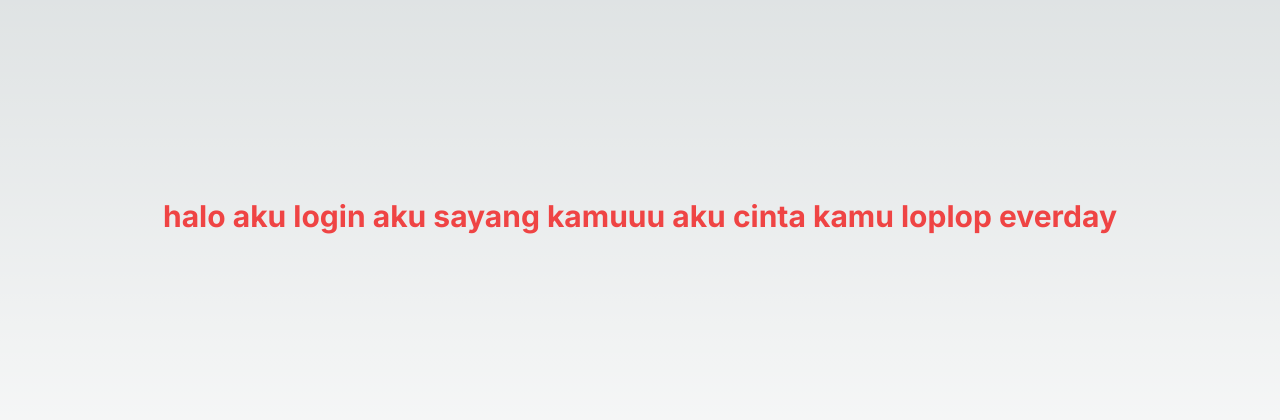
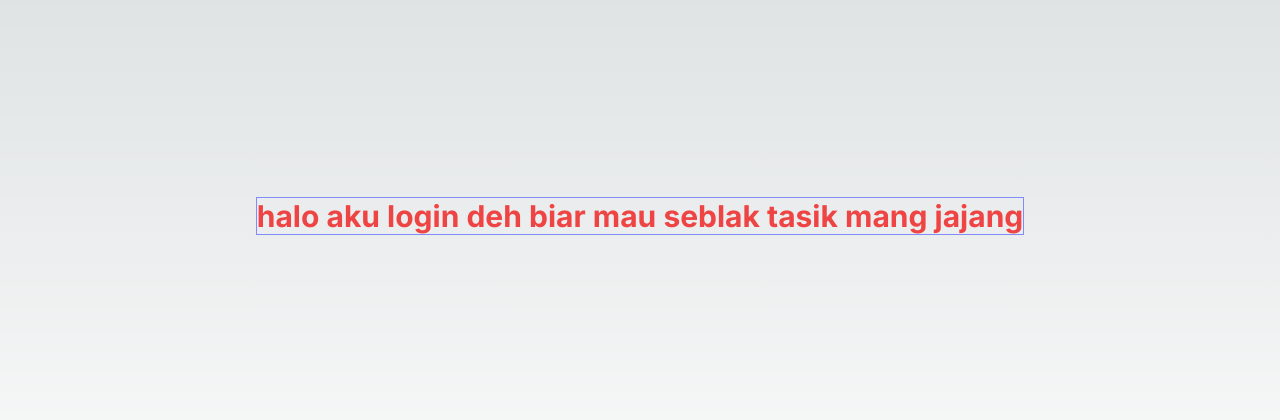
Before and after one commit to yogaadilaksana/sakara_dinein_pos, a Next.js app: page /login in a window 1280 px wide. Shown: the part 184-604 px from the top of the page. Built offline with nearby package versions, Linux system fonts and the light colour scheme.

Commit message:
Update login page

```diff
--- a/src/app/login/page.jsx
+++ b/src/app/login/page.jsx
@@ -1,8 +1,8 @@
 export default function login() {
   return (
     <div className="flex justify-center items-center h-screen">
-        <h2 className="font-bold text-3xl text-red-500">
-          halo aku login aku sayang kamuuu aku cinta kamu loplop everday
+      <h2 className="font-bold text-3xl text-red-500 border border-indigo-400">
+        halo aku login deh biar mau seblak tasik mang jajang
       </h2>
     </div>
   );
```
Lines whose indentation alone changed are shown as unchanged.
